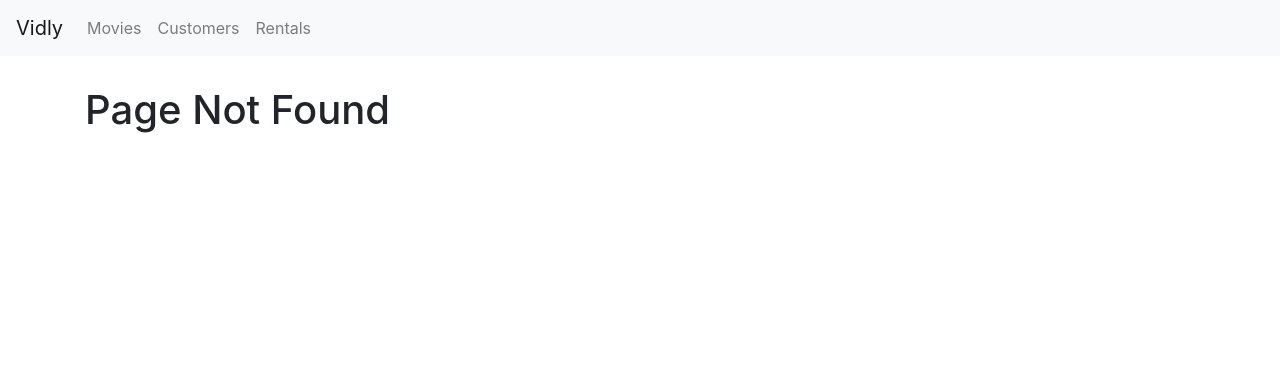
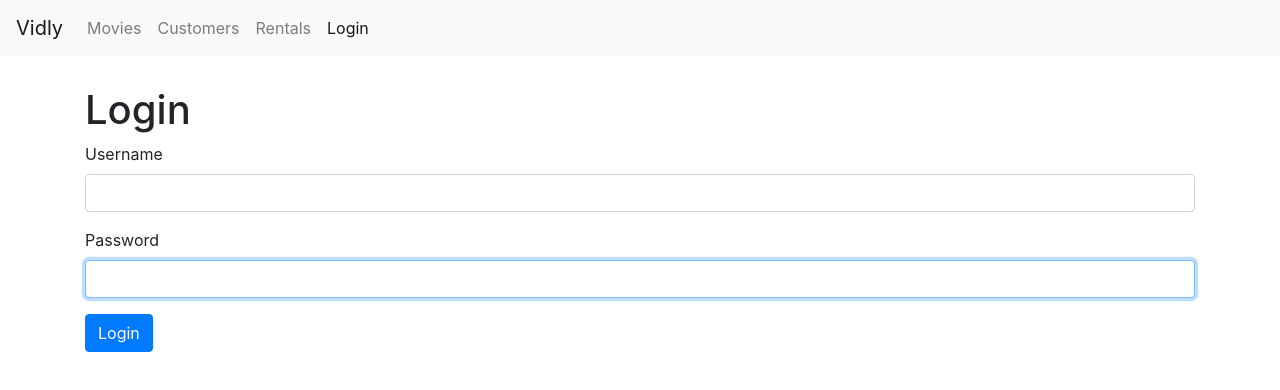
Before and after one commit to solvanny/vidly-react, a React (Create React App) app: page /login in a window 1280 px wide. Before the commit this address led to /not-found. Shown: the top 390 px of the page. Built offline with nearby package versions, Linux system fonts and the light colour scheme.

Commit message:
Add login page

```diff
--- a/src/App.js
+++ b/src/App.js
@@ -1,5 +1,4 @@
 import React, { Component } from 'react';
-import './App.css';
 import Movies from './components/Movies';
 import PrimaryNavbar from './components/navbar/PrimaryNavbar';
 import { Route, Switch, Redirect } from 'react-router-dom';
@@ -7,6 +6,9 @@ import Rentals from './components/Rentals';
 import Customers from './components/Customers';
 import MovieForm from './components/MovieForm';
 import PageNotFound from './components/PageNotFound';
+import LoginForm from './components/LoginForm';
+import './App.css';
+
 
 class App extends Component {
   render() {
@@ -15,6 +17,7 @@ class App extends Component {
         <PrimaryNavbar />
         <main role="main" className="container">
           <Switch>
+            <Route exact  path="/login" component={LoginForm} />
             <Route exact  path="/movies" render={(props) => <Movies {...props} /> } />
             <Route exact  path="/movies/:id" render={(props) => <MovieForm  {...props} /> } />
             <Route exact path="/customers" component={Customers} />
--- /dev/null
+++ b/src/components/LoginForm.jsx
@@ -0,0 +1,84 @@
+import React, { Component } from 'react';
+import Input from './common/Input';
+
+class LoginForm extends Component {
+
+  state = {
+    account: {
+      username: '',
+      password: ''
+    },
+    errors: {}
+  }
+
+  validateProperty = ({name, value}) => {
+    if(name === 'username') {
+      if (value.trim() === "") return "Username is required."
+      //....
+    }
+    if(name === 'password') {
+      if (value.trim() === "") return "Password is required is required."
+      //....
+    }
+  }
+
+  validate = () => {
+    let errors = {};
+
+    let {account} = this.state;
+    if(account.username.trim() === '')
+      errors.username = "Username is required."
+    if(account.password.trim() === '')
+      errors.password = "Password is required."
+
+    return Object.keys(errors).length === 0 ? null : errors;
+  }
+
+  handleSubmit = (e) => {
+    e.preventDefault();
+    let errors = this.validate();
+    this.setState({ errors: errors || {}});
+    if(errors) return;
+
+    //coll server
+  }
+
+  handleChange = ({currentTarget: input}) => {
+    let errors = {...this.state.errors};
+    let errorMessage = this.validateProperty(input);
+    if (errorMessage) errors[input.name] = errorMessage;
+    else delete errors[input.name];
+
+    let account = {...this.state.account};
+    account[input.name] = input.value;
+    this.setState({ account, errors })
+  }
+
+  render() {
+    const { account, errors } = this.state;
+    return (
+      <div>
+        <h1>Login</h1>
+        <form onSubmit={this.handleSubmit}>
+          <Input
+            onChange={this.handleChange}
+            name="username"
+            value={account.username}
+            label="Username"
+            error={errors.username}
+          />
+          <Input
+            onChange={this.handleChange}
+            name="password"
+            value={account.password}
+            label="Password"
+            error={errors.password}
+          />
+        <button className="btn btn-primary">Login</button>
+      </form>
+    </div>
+    )
+  }
+}
+
+export default LoginForm;
--- a/src/components/MovieForm.jsx
+++ b/src/components/MovieForm.jsx
@@ -1,9 +1,16 @@
 import React from 'react';
+import { getMovie } from '../services/fakeMovieService';
 
 const MovieForm = ({match, history}) => {
+  const movie = getMovie(match.params.id);
   return (
     <React.Fragment>
-      <h1> Movie id: {match.params.id}</h1>
+      <h1> {movie.title}</h1>
+      <ul>
+        <li>Genre: {movie.genre.name}</li>
+        <li>In Stock: {movie.numberInStock}</li>
+        <li>Rental Rate: {movie.dailyRentalRate}</li>
+      </ul>
       <button
         type="button"
         className="btn btn-outline-primary"
--- a/src/components/MoviesTable.jsx
+++ b/src/components/MoviesTable.jsx
@@ -9,7 +9,7 @@ class MoviesTable extends Component {
   columns = [
     {path: 'title',
     label: 'Title',
-    content: movie => <Link to={`/movies/${movie._id}`}>{movie.title}</Link>
+    content: movie => <Link movies={this.props.allMovies} to={`/movies/${movie._id}`}>{movie.title}</Link>
     },
     {path: 'genre.name', label: 'Genre'},
     {path: 'numberInStock', label: 'Stock'},
--- /dev/null
+++ b/src/components/common/Input.jsx
@@ -0,0 +1,22 @@
+import React from 'react';
+
+const Input = (props) => {
+  const { name, onChange, value, error, label  } = props;
+  return (
+    <div className="form-group">
+      <label htmlFor={name} > {label} </label>
+      <input
+        autoFocus
+        value={value}
+        name={name}
+        onChange={onChange}
+        type="text"
+        className="form-control"
+        id={name}
+      />
+      {error && <div className="alert alert-danger" >{error}</div>}
+    </div>
+  );
+};
+
+export default Input;
--- a/src/components/navbar/PrimaryNavbar.jsx
+++ b/src/components/navbar/PrimaryNavbar.jsx
@@ -3,6 +3,8 @@ import { NavLink } from 'react-router-dom';
 
 
 class PrimaryNavbar extends Component {
+
+
   render() {
     return (
       <nav className="navbar navbar-expand-lg navbar-light bg-light">
@@ -16,10 +18,11 @@ class PrimaryNavbar extends Component {
           data-target="#navbarNavAltMarkup"
           aria-controls="navbarNavAltMarkup"
           aria-expanded="false"
-          aria-label="Toggle navigation">
+          aria-label="Toggle navigation"
+        >
           <span className="navbar-toggler-icon" />
         </button>
-        <div className="collapse navbar-collapse" id="navbarNav">
+        <div className="collapse navbar-collapse" id="navbarNavAltMarkup">
           <ul className="navbar-nav">
             <li className="nav-item ">
               <NavLink className="nav-item nav-link" to="/movies" >Movies</NavLink>
@@ -30,6 +33,9 @@ class PrimaryNavbar extends Component {
             <li className="nav-item">
               <NavLink className="nav-item nav-link" to="/rentals" >Rentals</NavLink>
             </li>
+            <li className="nav-item">
+              <NavLink className="nav-item nav-link" to="/login" >Login</NavLink>
+            </li>
           </ul>
         </div>
       </nav>
```
